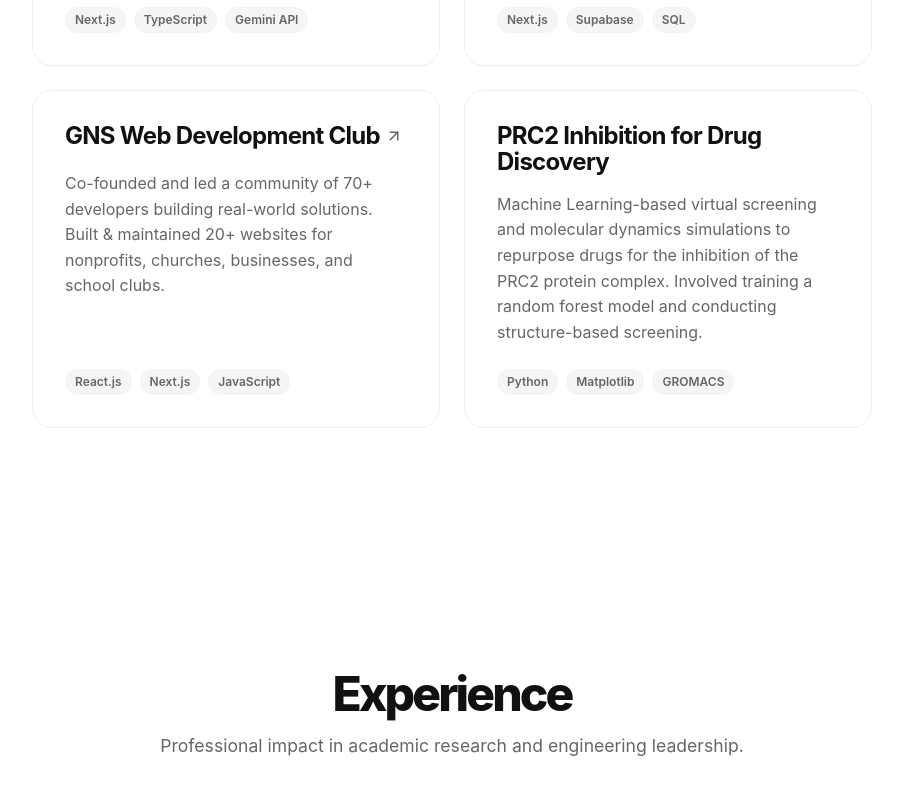
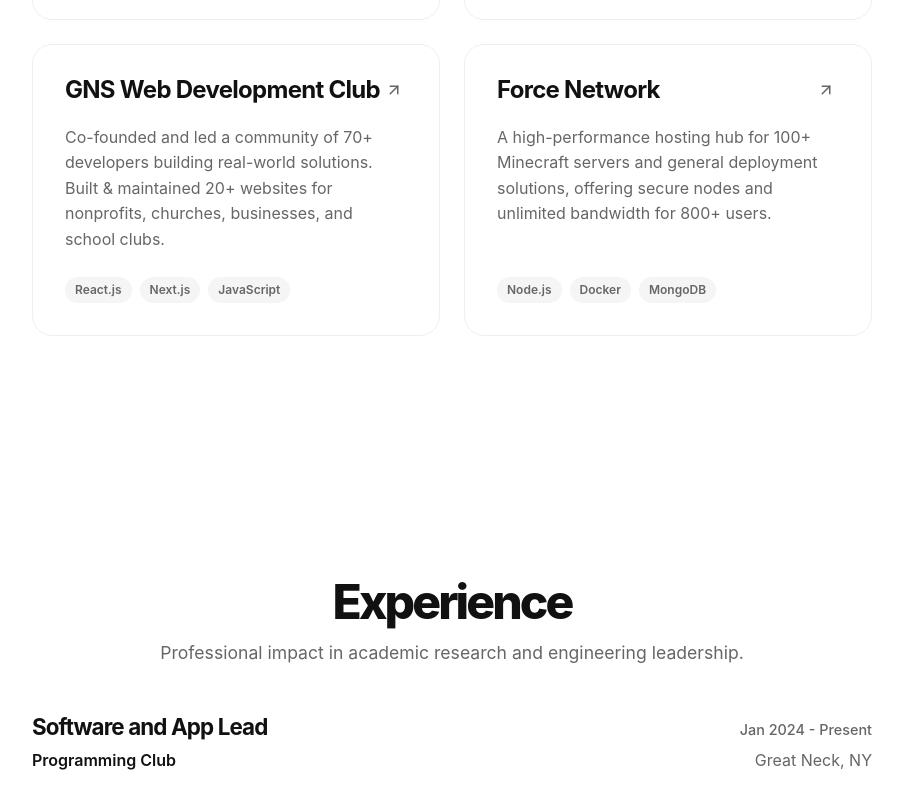
Before and after one commit to patriotsbreeze/brendanlo, a Next.js app: page / in a window 1280 px wide. Shown: the part 1820-2611 px from the top of the page, without its empty margins (188-1091 px from the left). Built offline with nearby package versions, Linux system fonts and the light colour scheme.

Commit message:
updated resume data

```diff
--- a/src/components/Components.module.css
+++ b/src/components/Components.module.css
@@ -170,7 +170,8 @@
 
 .expMeta {
   display: flex;
-  gap: 16px;
+  justify-content: space-between;
+  align-items: baseline;
   margin-bottom: 16px;
   font-size: 1rem;
 }
--- a/src/data/resumeData.ts
+++ b/src/data/resumeData.ts
@@ -47,19 +47,23 @@ export const resumeData = {
       featured: true
     },
     {
-      title: "PRC2 Inhibition for Drug Discovery",
-      description: "Machine Learning-based virtual screening and molecular dynamics simulations to repurpose drugs for the inhibition of the PRC2 protein complex. Involved training a random forest model and conducting structure-based screening.",
-      technologies: ["Python", "Matplotlib", "GROMACS", "Schrödinger Maestro"],
+      title: "Force Network",
+      description: "A high-performance hosting hub for 100+ Minecraft servers and general deployment solutions, offering secure nodes and unlimited bandwidth for 800+ users.",
+      impact: "Designed specifically to accelerate development work and eliminate deployment toil through secure, fast infrastructure.",
+      technologies: ["Node.js", "Docker", "MongoDB", "Pterodactyl"],
+      link: "https://forcenetwork.cloud",
       featured: true
     }
   ],
+
+
   experience: [
 
     {
       company: "Programming Club",
       role: "Software and App Lead",
       location: "Great Neck, NY",
-      period: "January 2024 - Present",
+      period: "Jan 2024 - Present",
       description: [
         "Taught 20+ students to code in AI/ML, Python & Java.",
         "Leading 10+ students to build a school app for 1300+ students with calendars, guides, and positive notes using Swift."
@@ -79,7 +83,7 @@ export const resumeData = {
       company: "Kudos Connect",
       role: "Chief Technology Officer / Newsletter Head",
       location: "Great Neck, NY",
-      period: "January 2024 - Present",
+      period: "Jan 2024 - Present",
       description: [
         "Led 15+ people to create newsletters, building a following of 7000+ high school students for research & volunteer opportunities.",
         "Managed a technology team of 5+ to maintan database and website"
@@ -89,17 +93,29 @@ export const resumeData = {
       company: "FIRST Robotics Team 2638",
       role: "Head Webmaster / Build Team",
       location: "Great Neck, NY",
-      period: "September 2024 - Present",
+      period: "Sep 2024 - Present",
       description: [
         "Mentored 20+ K-8 students and global teams.",
         "Built website & robot, competing in FIRST Robotics Competition World Championship 2025"
       ]
     },
     {
+      company: "Science Research Project (2024-25)",
+      role: "Independent Science Researcher",
+      location: "Great Neck, NY",
+      period: "2024 - 2025",
+      description: [
+        "Conducted Machine Learning-based virtual screening and molecular dynamics simulations to repurpose drugs for the inhibition of PRC2 protein complex.",
+        "Trained & validated a random forest machine learning model for ligand-based virtual screening.",
+        "Used the Schrödinger Maestro software to run structure-based virtual screening.",
+        "Validated virtual screened drugs using GROMACS molecular dynamics simulations."
+      ]
+    },
+    {
       company: "Boy Scouts of America",
       role: "Service Project Coordinator / Patrol Leader / Den Chief / Bugler",
       location: "Great Neck, NY",
-      period: "January 2018 - Present",
+      period: "Jan 2018 - Present",
       description: [
         "Led 70+ scouts on camping trips and flag ceremonies.",
         "Coordinated service projects for museums, autistic kids, the homeless, and the environment."
@@ -109,7 +125,7 @@ export const resumeData = {
       company: "Eagle Scout Project",
       role: "Project Director and Museum Curator",
       location: "Great Neck, NY",
-      period: "September 2022-January 2024",
+      period: "Sep 2022 - Jan 2024",
       description: [
         "Fundraised $1500+, leading 30+ scouts to create a museum exhibit about WWII in the US Merchant Marine Museum"
       ]
@@ -132,7 +148,6 @@ export const resumeData = {
       { name: "Java", color: "#007396" },
       { name: "C#", color: "#239120" },
       { name: "SQL", color: "#4479A1" },
-      { name: "PostgreSQL", color: "#4169E1" },
       { name: "Supabase", color: "#3ECF8E" },
       { name: "Node.js", color: "#339933" },
       { name: "Express.js", color: "#339933" },
```
